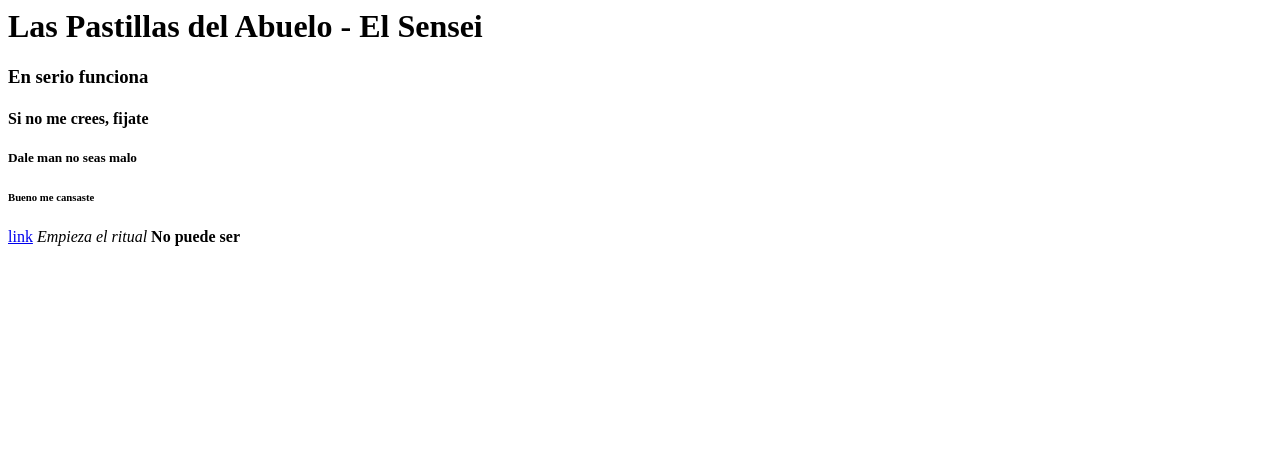
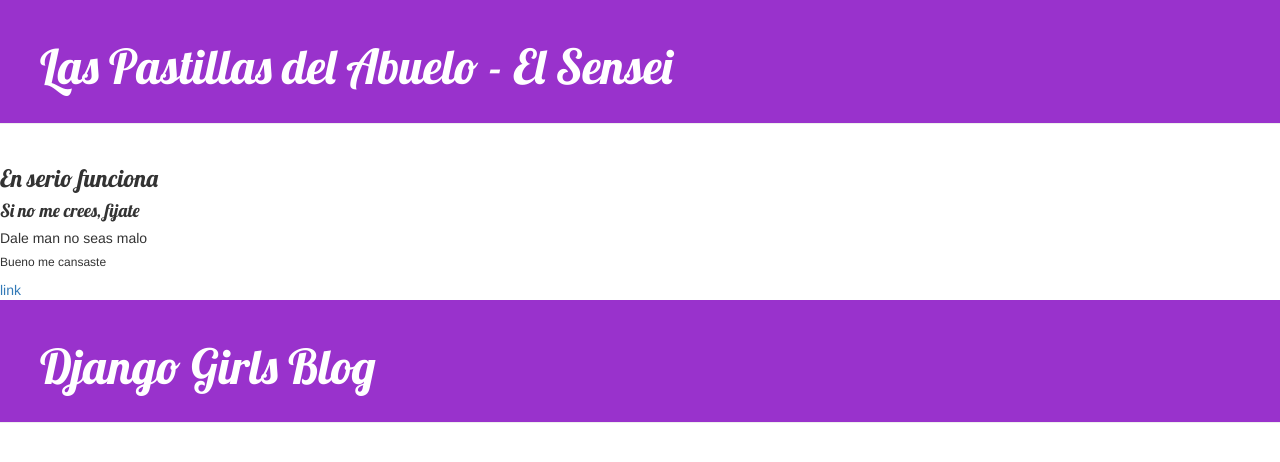
Before and after one commit to emigenoud/my-first-blog, a Django app: page / in a window 1280 px wide. Shown: the top 462 px of the page. Run offline with Django 3.2, Linux system fonts and the light colour scheme; data that the repository does not hold is empty; some libraries are stand-ins or nearby versions.

Commit message:
Agregadas vistas y plantilla para el detalle del post del blog así como también CSS para el sitio.

```diff
--- /dev/null
+++ b/blog/static/css/blog.css
@@ -0,0 +1,46 @@
+.page-header {
+    background-color: #9932cc;
+    margin-top: 0;
+    padding: 20px 20px 20px 40px;
+}
+
+.page-header h1, .page-header h1 a, .page-header h1 a:visited, .page-header h1 a:active {
+    color: #ffffff;
+    font-size: 36pt;
+    text-decoration: none;
+}
+
+.content {
+    margin-left: 40px;
+}
+
+h1, h2, h3, h4 {
+    font-family: 'Lobster', cursive;
+}
+
+.date {
+    color: #828282;
+}
+
+.save {
+    float: right;
+}
+
+.post-form textarea, .post-form input {
+    width: 100%;
+}
+
+.top-menu, .top-menu:hover, .top-menu:visited {
+    color: #ffffff;
+    float: right;
+    font-size: 26pt;
+    margin-right: 20px;
+}
+
+.post {
+    margin-bottom: 70px;
+}
+
+.post h2 a, .post h2 a:visited {
+    color: ##a142f5;
+}
--- /dev/null
+++ b/blog/templates/blog/base.html
@@ -0,0 +1,53 @@
+{% load static %}
+<html>
+    <head>
+      <link rel="stylesheet" href="//maxcdn.bootstrapcdn.com/bootstrap/3.2.0/css/bootstrap.min.css">
+<link rel="stylesheet" href="//maxcdn.bootstrapcdn.com/bootstrap/3.2.0/css/bootstrap-theme.min.css">
+<link href="//fonts.googleapis.com/css?family=Lobster&subset=latin,latin-ext" rel="stylesheet" type="text/css">
+<link rel="stylesheet" href="{% static 'css/blog.css' %}">
+        <title>Las Pastillas del Abuelo-</title>
+        <div class="page-header">
+        <h1>Las Pastillas del Abuelo - El Sensei</h1>
+        </div>
+
+        <div class="content container">
+            <div class="row">
+                <div class="col-md-8">
+                    {% for post in posts %}
+                        <div class="post">
+                            <div class="date">
+                                <p>publicado: {{ post.published_date }}</p>
+                            </div>
+                            <h2><a href="">{{ post.title }}</a></h2>
+                            <p>{{ post.text|linebreaksbr }}</p>
+                        </div>
+                    {% endfor %}
+                </div>
+            </div>
+        </div>
+        <div>
+        <h3>En serio funciona</h3>
+
+        </div>
+
+        <div>
+        <h4>Si no me crees, fijate</h4>
+      </div>
+        <h5>Dale man no seas malo</h5>
+        <h6>Bueno me cansaste</h6>
+        <a href="https://www.youtube.com/watch?v=vC33KSOkmk8&ab_channel=JuanFrete">link</a>
+    </head>
+    <body>
+        <div class="page-header">
+            <h1><a href="/">Django Girls Blog</a></h1>
+        </div>
+        <div class="content container">
+            <div class="row">
+                <div class="col-md-8">
+                {% block content %}
+                {% endblock %}
+                </div>
+            </div>
+        </div>
+    </body>
+</html>
--- a/blog/templates/blog/post_list.html
+++ b/blog/templates/blog/post_list.html
@@ -1,32 +1,13 @@
-<html>
-    <head>
-        <title>Las Pastillas del Abuelo-</title>
-        <div>
-        <h1>Las Pastillas del Abuelo - El Sensei</h1>
+{% extends 'blog/base.html' %}
+
+{% block content %}
+{% for post in posts %}
+    <div class="post">
+        <div class="date">
+            <p>publicado: {{ post.published_date }}</p>
         </div>
-
-{% for post in posts %}
-        <div>
-        <p> publicado: {{ post.published_date }}</p>
-        <h2><a href="">{{ post.title }}</a></h2>
+        <h2><a href="{% url 'post_detail' pk=post.pk %}">{{ post.title }}</a></h2>
         <p>{{ post.text|linebreaksbr }}</p>
-        </div>
-        {% endfor %}
-
-        <div>
-        <h3>En serio funciona</h3>
-
-        </div>
-
-        <div>
-        <h4>Si no me crees, fijate</h4>
-      </div>
-        <h5>Dale man no seas malo</h5>
-        <h6>Bueno me cansaste</h6>
-        <a href="https://www.youtube.com/watch?v=vC33KSOkmk8&ab_channel=JuanFrete">link</a>
-    </head>
-<body>
-    <em>Empieza el ritual</em>
-    <strong>No puede ser</strong>
-</body>
-</html>
+    </div>
+{% endfor %}
+{% endblock %}
--- a/blog/urls.py
+++ b/blog/urls.py
@@ -3,4 +3,5 @@ from . import views
 
 urlpatterns = [
     path('', views.post_list, name='post_list'),
+    path('post/<int:pk>/', views.post_detail, name='post_detail'),
 ]
--- a/blog/views.py
+++ b/blog/views.py
@@ -1,8 +1,12 @@
 from django.shortcuts import render
 from django.utils import timezone
 from .models import Post
+from django.shortcuts import render, get_object_or_404
 
 # Create your views here.
 def post_list(request):
     posts = Post.objects.filter(published_date__lte=timezone.now()).order_by('published_date')
     return render(request, 'blog/post_list.html', {'posts': posts})
+def post_detail(request, pk):
+    post = get_object_or_404(Post, pk=pk)
+    return render(request, 'blog/post_detail.html', {'post': post})
```
Also changed, not shown: blog/templates/blog/post_detail.html (added, +13 -0 lines).
